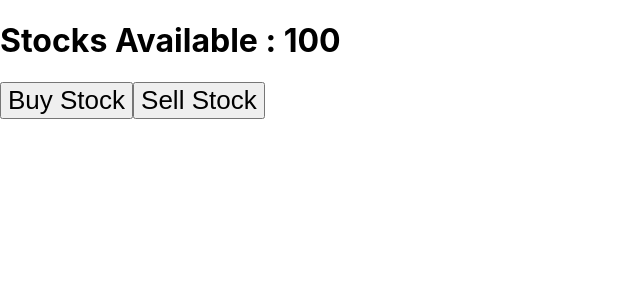
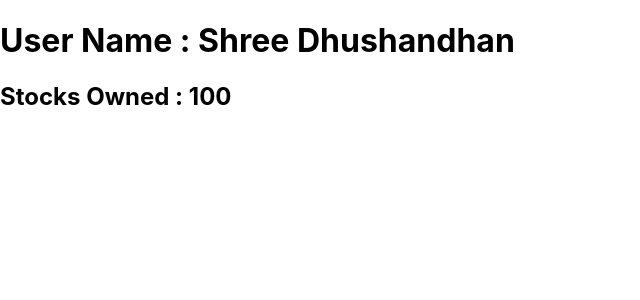
Before and after one commit to dhushandhansd/javascript-practice, a React (Vite) app in the folder react-js-practice/react-practice/: page /profile in a window 1280 px wide. Shown: the top 300 px of the page, without its empty margins (0-640 px from the left). Built offline with nearby package versions, Linux system fonts and the light colour scheme.

Commit message:
useDispatch, useReducer updated

```diff
--- a/react-js-practice/react-practice/src/App.tsx
+++ b/react-js-practice/react-practice/src/App.tsx
@@ -1,34 +1,17 @@
 import React, { useState } from "react";
 import { BrowserRouter, Route, Routes } from "react-router-dom";
 import "./App.css";
-import MainComp from "./redux/MainComp";
-import HomePage from "./Portfolio/HomePage";
-import About from "./Portfolio/About";
-import Projects from "./Portfolio/Projects";
-import Trader from "./redux/TraderO";
-
-import { Provider } from "react-redux";
+import Profile from "./redux/components/Profile";
 import MetaTrader from "./redux/MetaTrader";
-import { createStore } from "redux";
-import RootReducer from "./redux/reducers/RootReducer";
 
 const App = () => {
-  // return (
-  //   <BrowserRouter>
-  //     <Routes>
-  //       <Route path='/' element={<HomePage/>}/>
-  //       <Route path='/about' element={<About/>}/>
-  //       <Route path='/projects' element={<Projects/>}/>
-  //     </Routes>
-  //   </BrowserRouter>
-  // )
-
-  const store = createStore(RootReducer);
-
   return (
-    <Provider store={store}>
-      <MetaTrader />
-    </Provider>
+    <BrowserRouter>
+      <Routes>
+        <Route path="/" element={<MetaTrader />}></Route>
+        <Route path="/profile" element={<Profile />}></Route>
+      </Routes>
+    </BrowserRouter>
   );
 };
 
--- a/react-js-practice/react-practice/src/main.tsx
+++ b/react-js-practice/react-practice/src/main.tsx
@@ -2,10 +2,20 @@ import React from 'react'
 import ReactDOM from 'react-dom'
 import './index.css'
 import App from './App'
+import { createStore, combineReducers } from 'redux'
+import RootReducer from './redux/reducers/RootReducer'
+import { Provider } from 'react-redux'
+
+const reducers = combineReducers({
+  RootReducer,
+});
+
+const store = createStore(reducers);
 
 ReactDOM.render(
-  <React.StrictMode>
+
+  <Provider store={store}>
     <App />
-  </React.StrictMode>,
+  </Provider>,
   document.getElementById('root')
 )
--- a/react-js-practice/react-practice/src/redux/MetaTrader.tsx
+++ b/react-js-practice/react-practice/src/redux/MetaTrader.tsx
@@ -1,7 +1,9 @@
 import { useDispatch, useSelector } from "react-redux";
 
 const MetaTrader = () => {
-  const stocks = useSelector((state: any) => state.stocks);
+  const {stocks} = useSelector((state: any) => {
+    return state.RootReducer;
+  });
   const dispatch = useDispatch();
 
   const buyer = () => {
--- a/react-js-practice/react-practice/src/redux/actions/Actions.tsx
+++ b/react-js-practice/react-practice/src/redux/actions/Actions.tsx
@@ -4,13 +4,11 @@ export const SELL = "SELL";
 export const buy = () => {
   return {
     type: BUY,
-    snack: "Stock Bought",
   };
 };
 
 export const sell = () => {
   return {
     type: SELL,
-    snack: "Stock Sold",
   };
 };
--- /dev/null
+++ b/react-js-practice/react-practice/src/redux/components/Profile.tsx
@@ -0,0 +1,20 @@
+import { useState } from "react"
+import { useSelector } from "react-redux"
+
+const Profile = () => {
+
+    const {stocks} = useSelector((state:any) => {
+        return state.RootReducer
+    })
+
+    const [userName, setUserName] = useState("Shree Dhushandhan")
+
+    return(
+        <div>
+            <h1>User Name : {userName}</h1>
+            <h2>Stocks Owned : {stocks}</h2>
+        </div>
+    )
+}
+
+export default Profile
--- a/react-js-practice/react-practice/src/redux/reducers/RootReducer.tsx
+++ b/react-js-practice/react-practice/src/redux/reducers/RootReducer.tsx
@@ -5,9 +5,9 @@ const initialState = {
 const RootReducer = (state = initialState, action: any) => {
   switch (action.type) {
     case "SELL":
-      return { ...state, initialState: initialState.stocks - 10 };
+      return { ...state, stocks : state.stocks - 10 };
     case "BUY":
-      return { ...state, initialState: initialState.stocks + 10 };
+      return { ...state, stocks : state.stocks + 10 };
     default:
       return state;
   }
```
